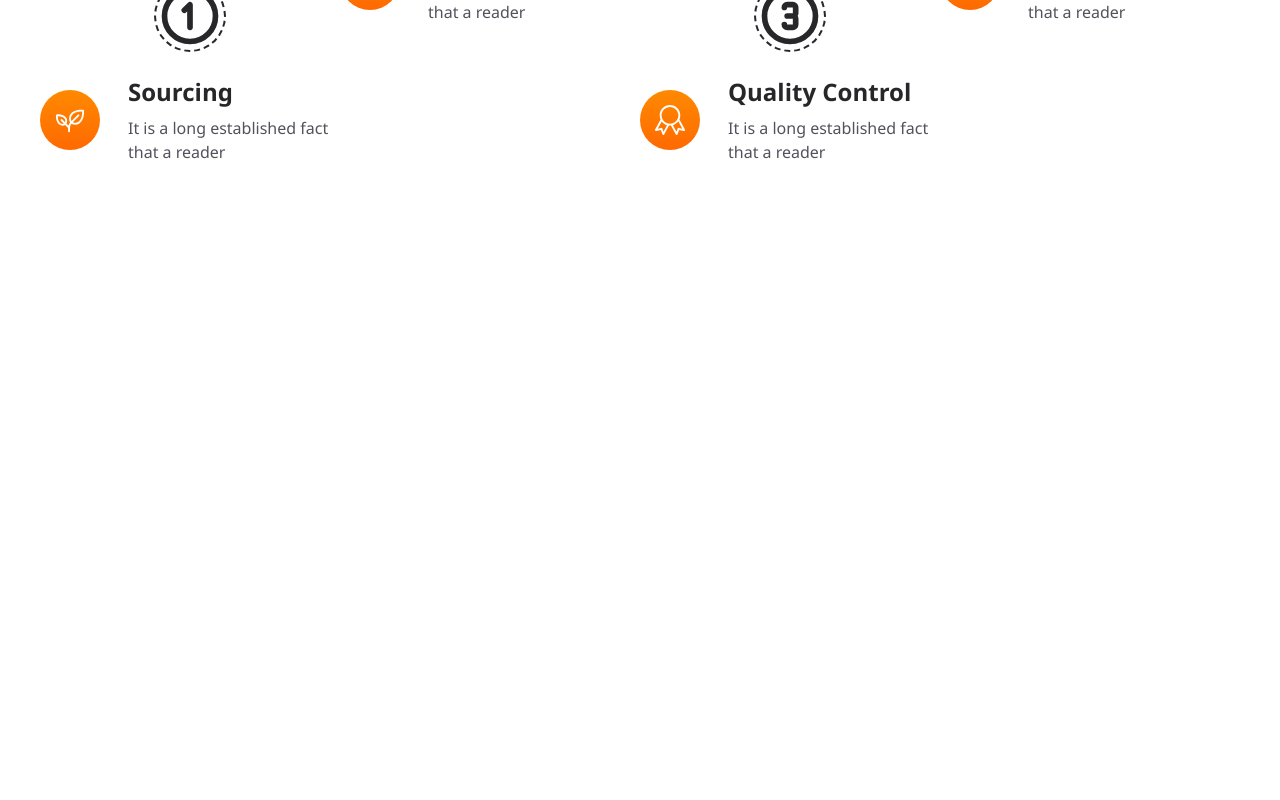
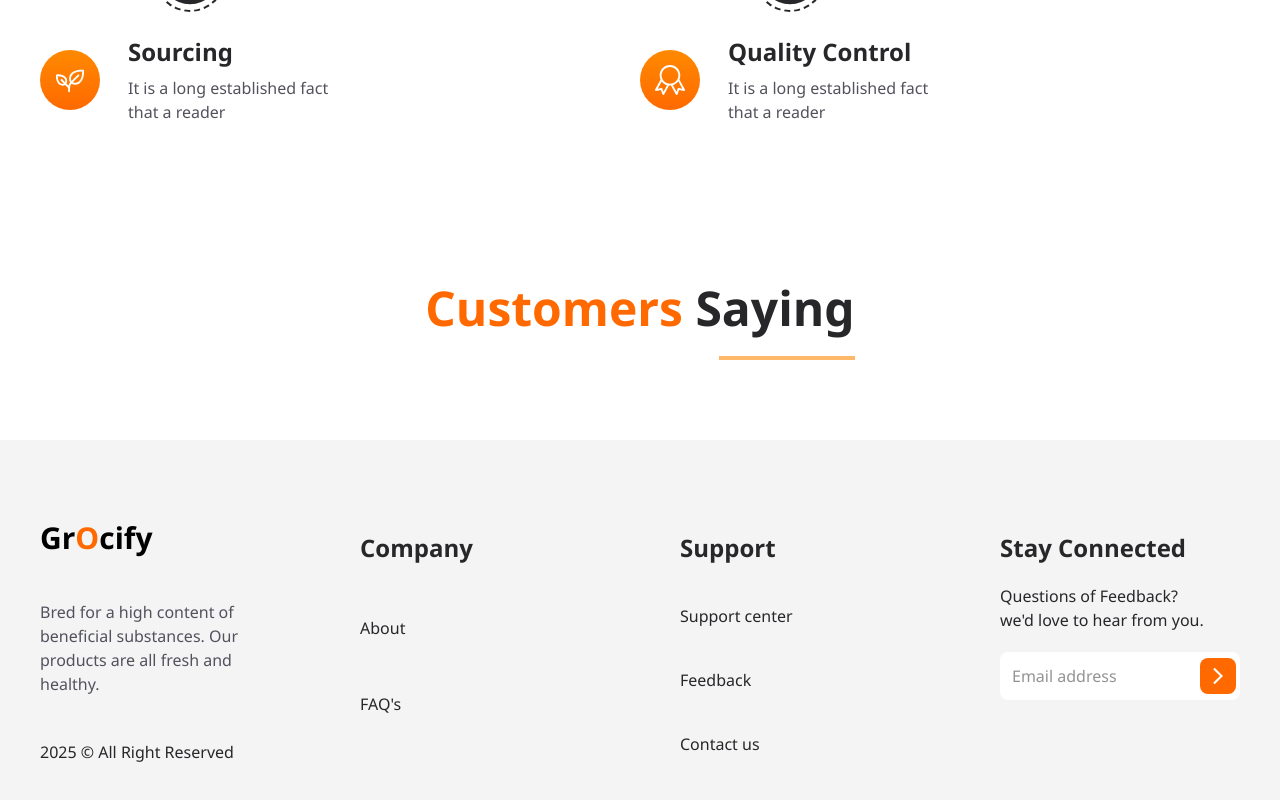
Before and after one commit to palakbanik/multipage-grocify-website-using-react, a React (Vite) app: page / in a window 1280 px wide. Shown: the part 4651-5451 px from the top of the page. Before the commit the page ends 4895 px from the top, so only its background shows below. Built offline with nearby package versions, Linux system fonts and the light colour scheme.

Commit message:
add footer section

```diff
--- /dev/null
+++ b/src/components/Footer/Footer.jsx
@@ -0,0 +1,84 @@
+import React from "react";
+import { MdArrowForwardIos } from "react-icons/md";
+
+export default function Footer() {
+  const company = ["About", "FAQ's"];
+  const support = ["Support center", "Feedback", "Contact us"];
+
+  return (
+    <footer className="bg-zinc-100">
+      <div className="max-w-[1400px] mx-auto py-20 px-10 relative">
+        <div className="grid grid-cols-1 md:grid-cols-2 lg:grid-cols-4 items-center justify-between gap-10 md:gap-10 lg:gap-20">
+          <div className="flex flex-col gap-5">
+            <a href="#" className="text-3xl font-bold">
+              Gr<span className="text-orange-500">O</span>cify
+            </a>
+
+            <p className="text-zinc-600 md:mt-6 max-w-[350px]">
+              Bred for a high content of beneficial substances. Our products are
+              all fresh and healthy.
+            </p>
+
+            <p className="text-zinc-800 md:mt-6">
+              2025 &copy; All Right Reserved
+            </p>
+          </div>
+
+          <ul className="flex flex-col gap-5 md:-mt-3 lg:-mt-9">
+            <li>
+              <h4 className="text-2xl font-bold text-zinc-800">Company</h4>
+            </li>
+
+            {company.map((item, index) => (
+              <li
+                key={index}
+                className="text-zinc-800 hover:text-orange-500 cursor-pointer md:mt-8"
+              >
+                <a href="#">{item}</a>
+              </li>
+            ))}
+          </ul>
+
+          <ul className="flex flex-col gap-5 mt-1">
+            <li>
+              <h4 className="text-2xl font-bold text-zinc-800">Support</h4>
+            </li>
+
+            {support.map((item, index) => (
+              <li
+                key={index}
+                className="text-zinc-800 hover:text-orange-500 cursor-pointer md:mt-5"
+              >
+                <a href="#">{item}</a>
+              </li>
+            ))}
+          </ul>
+
+          <ul className="flex flex-col gap-5 md:-mt-13">
+            <li>
+              <h4 className="text-2xl font-bold text-zinc-800">
+                Stay Connected
+              </h4>
+            </li>
+
+            <p className="text-zinc-800">
+              Questions of Feedback? <br />
+              we'd love to hear from you.
+            </p>
+
+            <div className="flex items-center gap-5 w-[60%] md:w-[80%] lg:w-full bg-white rounded-lg">
+              <input
+                type="text"
+                className="w-full h-12 border-none outline-none px-3 text-zinc-800"
+                placeholder="Email address"
+              />
+              <button className="bg-orange-500 rounded-lg mr-1 text-xl p-2 cursor-pointer text-white">
+                <MdArrowForwardIos className=" " />
+              </button>
+            </div>
+          </ul>
+        </div>
+      </div>
+    </footer>
+  );
+}
--- a/src/components/Home/Home.jsx
+++ b/src/components/Home/Home.jsx
@@ -5,6 +5,8 @@ import Values from "../Values/Values";
 import Products from "../Products/Products";
 import Discount from "../Discount/Discount";
 import Process from "../Process/Process";
+import Testimonials from "../Testimonials/Testimonials";
+import Footer from "../Footer/Footer";
 
 export default function Home() {
   return (
@@ -16,6 +18,8 @@ export default function Home() {
       <Products />
       <Discount />
       <Process />
+      <Testimonials />
+      <Footer />
     </>
   );
 }
--- a/src/components/Process/Process.jsx
+++ b/src/components/Process/Process.jsx
@@ -49,7 +49,7 @@ export default function Process() {
           <Heading orangeText={"Our"} blackText={"Process"} />
         </div>
 
-        <div className="lg:flex items-center justify-center mt-10 md:pt-20 lg:pt-50">
+        <div className="lg:flex items-center justify-center mt-10 md:pt-20 lg:pt-40">
           {steps.map((item) => (
             <div
               key={item.id}
--- /dev/null
+++ b/src/components/Testimonials/Testimonials.jsx
@@ -0,0 +1,12 @@
+import React from "react";
+import Heading from "../Heading/Heading";
+
+export default function Testimonials() {
+  return (
+    <section>
+      <div className="max-w-[1400px] mx-auto px-10 py-20">
+        <Heading orangeText={"Customers"} blackText={"Saying"} />
+      </div>
+    </section>
+  );
+}
```
